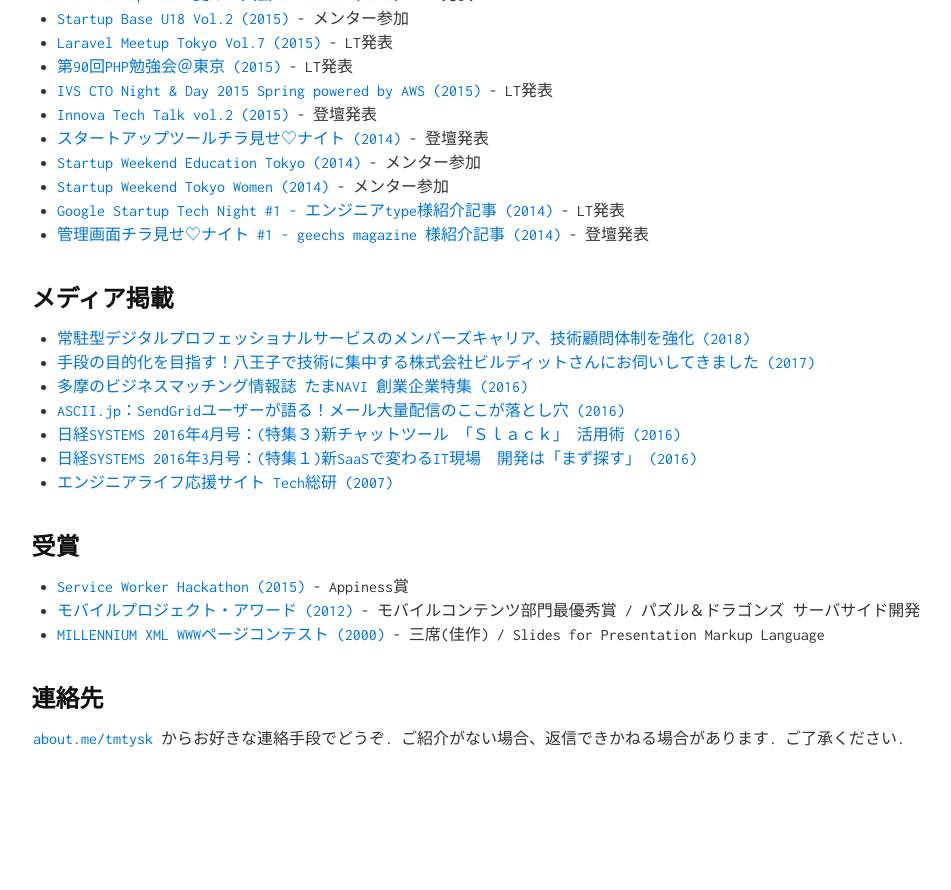
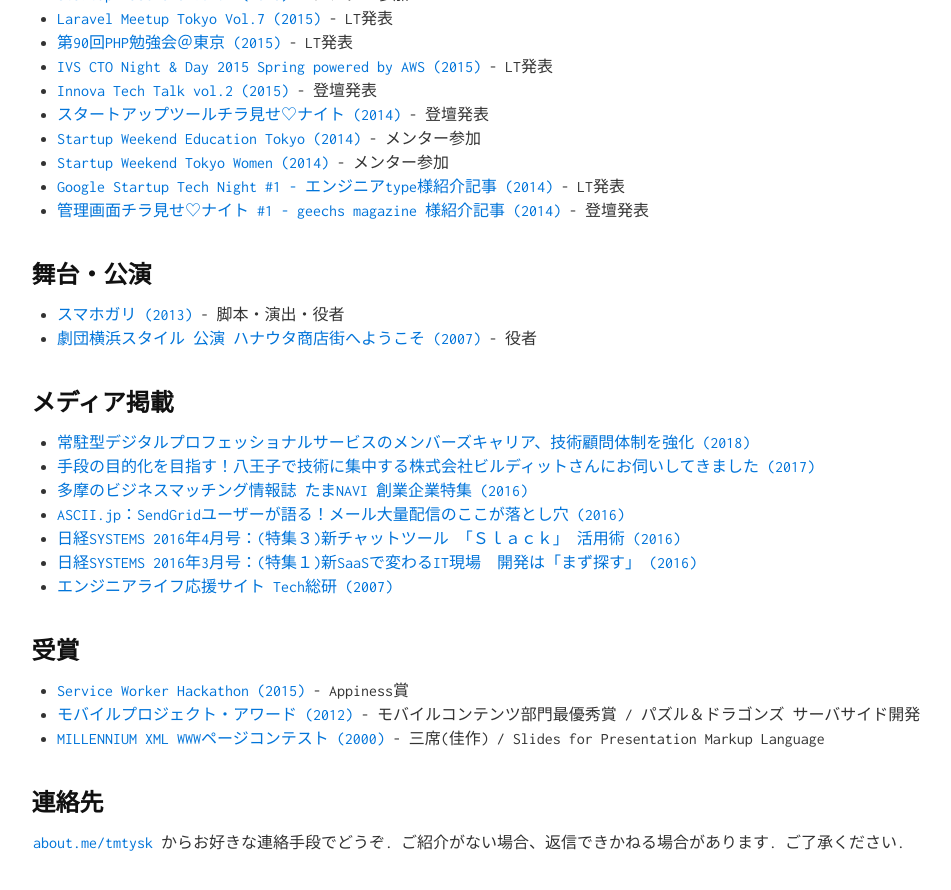
Before and after one commit to tmtysk/tmtysk.github.io, a Jekyll site: the page built from index.md, in a window 1280 px wide and 900 px high, scrolled down 1221 px. Shown: the top 890 px of the window, without its empty margins (15-966 px from the left). Built offline with Jekyll 4.4.1, drawn with Linux system fonts in a browser that asks for light colours; before the commit the page ends 2036 px from its top, so only the background shows below that; some of the changed text lies outside the part shown.

Commit message:
add play history.

```diff
--- a/index.md
+++ b/index.md
@@ -10,8 +10,7 @@ layout: default
 
 * [株式会社ウーシア](https://ousia.me) 取締役CTO (2017/8〜)
 * [株式会社ビルディット](https://bldt.jp) 代表取締役プログラマ (2016/3〜)
-* [株式会社メンバーズキャリア](https://www.memberscareer.co.jp/) 技術顧問 (2018/8〜)
-* [クーガー株式会社](http://www.couger.co.jp/) ロボティクスエンジニア (2016/11〜)
+* [株式会社メンバーズキャリア](https://www.memberscareer.co.jp/) 技術顧問 (2018/8〜) * [クーガー株式会社](http://www.couger.co.jp/) ロボティクスエンジニア (2016/11〜)
 * [Emoted](http://emoted.in) 代表 (2012/1〜)
 
 ### 過去
@@ -53,6 +52,11 @@ layout: default
 * [Google Startup Tech Night #1 - エンジニアtype様紹介記事 (2014)](http://engineer.typemag.jp/article/startuptechnight) - LT発表
 * [管理画面チラ見せ♡ナイト #1 - geechs magazine 様紹介記事 (2014)](http://geechs-magazine.com/2685) - 登壇発表
 
+## 舞台・公演
+
+* [スマホガリ (2013)](http://emoted.in/post/50909538425/) - 脚本・演出・役者
+* [劇団横浜スタイル 公演 ハナウタ商店街へようこそ (2007)](https://www.hamakei.com/headline/2901/) - 役者
+
 ## メディア掲載
 
 * [常駐型デジタルプロフェッショナルサービスのメンバーズキャリア、技術顧問体制を強化 (2018)](https://prtimes.jp/main/html/rd/p/000000001.000036425.html)
```
